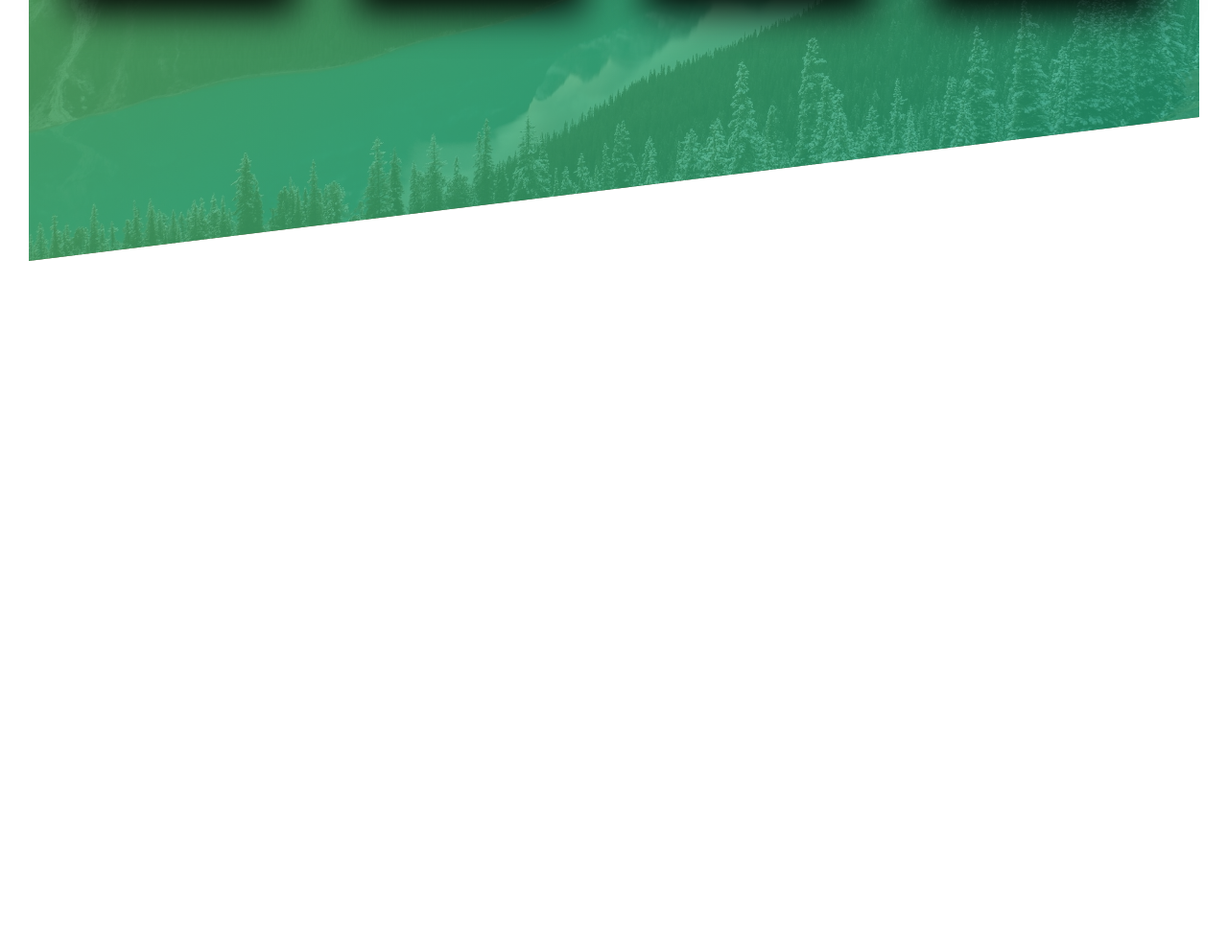
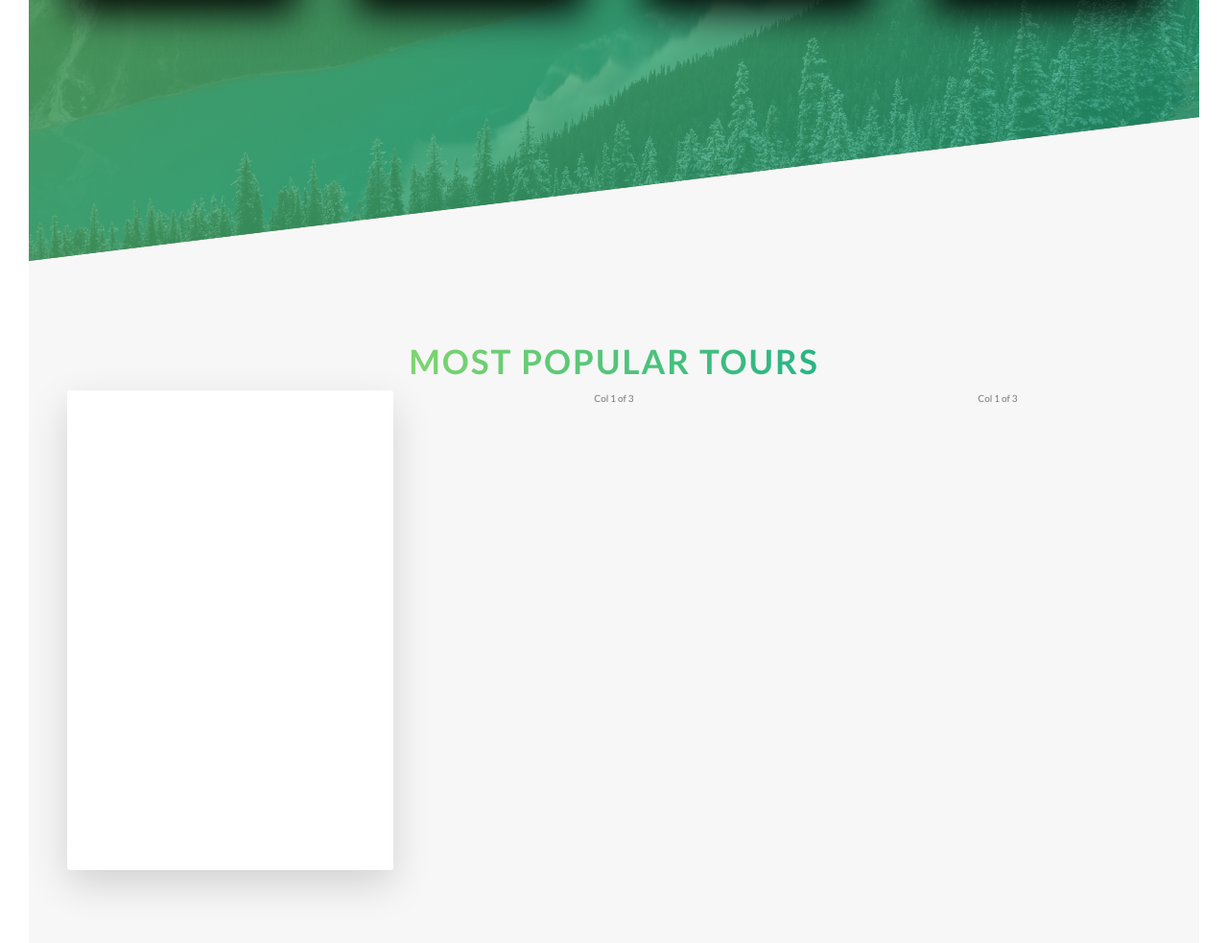
Before and after one commit to bradripple/natours, a website: page index.html in a window 1280 px wide. Shown: the part 1961-2944 px from the top of the page at 96% size. Before the commit the page ends 2233 px from the top, so only its background shows below. Drawn offline with Linux system fonts and the light colour scheme.

Commit message:
Completed Pt 1 of Tours Section

```diff
--- a/index.html
+++ b/index.html
@@ -109,6 +109,34 @@
                 </div>
             </div>
         </section>
+
+        <section class="section-tours">
+            <div class="u-center-text u-margin-bottom-big">
+                <h2 class="heading-secondary">
+                    Most popular tours
+                </h2>
+
+                <div class="row">
+                    <div class="col-1-of-3">
+                        <div class="card">
+                            <div class="card__side card__side--front">
+                                FRONT
+                            </div>
+                            <div class="card__side card__side--back card__side--back-1">
+                                BACK
+                            </div>
+                        </div>
+                    </div>
+                    <div class="col-1-of-3">
+                        Col 1 of 3
+                    </div>
+                    <div class="col-1-of-3">
+                        Col 1 of 3
+                    </div>
+
+                </div>
+            </div>
+        </section>
     </main>
 
     <!--
@@ -132,7 +160,6 @@
                 <div class="col-1-of-3">
                     Col 1 of 3
                 </div>
-
             </div>
 
             <div class="row">
--- a/sass/abstracts/_variables.scss
+++ b/sass/abstracts/_variables.scss
@@ -2,6 +2,12 @@
 $color-primary: #55c57a;
 $color-primary-light: #7ed56f;
 $color-primary-dark: #28b485;
+
+$color-secondary-light: #ffb900;
+$color-secondary-dark: #ff7730;
+
+$color-tertiary-light: #2998ff;
+$color-tertiary-dark: #5643fa;
 
 $color-grey-light-1: #f7f7f7;
 
--- /dev/null
+++ b/sass/components/_card.scss
@@ -0,0 +1,42 @@
+.card {
+    perspective: 150rem;
+    -moz-perspective: 150rem;
+    position: relative;
+    height: 50rem;
+
+    &__side {
+        color: white;
+        font-size: 2rem;
+
+        height: 50rem;
+        transition: all .8s ease;
+        position: absolute;
+        top: 0;
+        left: 0;
+        width: 100%;
+        backface-visibility: hidden;
+        border-radius: 3px;
+        box-shadow: 0 1.5rem 4rem rgba($color-black, .15);
+
+        &--front {
+            background-color: $color-white;
+        }
+
+        &--back {
+            transform: rotateY(180deg);
+
+            &-1 {
+                background-image: linear-gradient(to right bottom, $color-secondary-light, $color-secondary-dark);
+            }
+        }
+
+    }
+
+    &:hover &__side--front {
+        transform: rotateY(180deg);
+
+    }
+    &:hover &__side--back {
+        transform: rotateY(0deg);
+    }
+}
--- a/sass/main.scss
+++ b/sass/main.scss
@@ -8,6 +8,7 @@
 @import "base/utilities";
 
 @import "components/button";
+@import "components/card";
 @import "components/composition";
 @import "components/feature-box";
 
--- a/sass/pages/_home.scss
+++ b/sass/pages/_home.scss
@@ -19,3 +19,10 @@
     transform: skewY(7deg);
   }
 }
+
+
+.section-tours {
+  background-color: $color-grey-light-1;
+  padding: 25rem 0 50rem 0;
+  margin-top: -10rem;
+}
```
Also changed, not shown: css/style.css.
